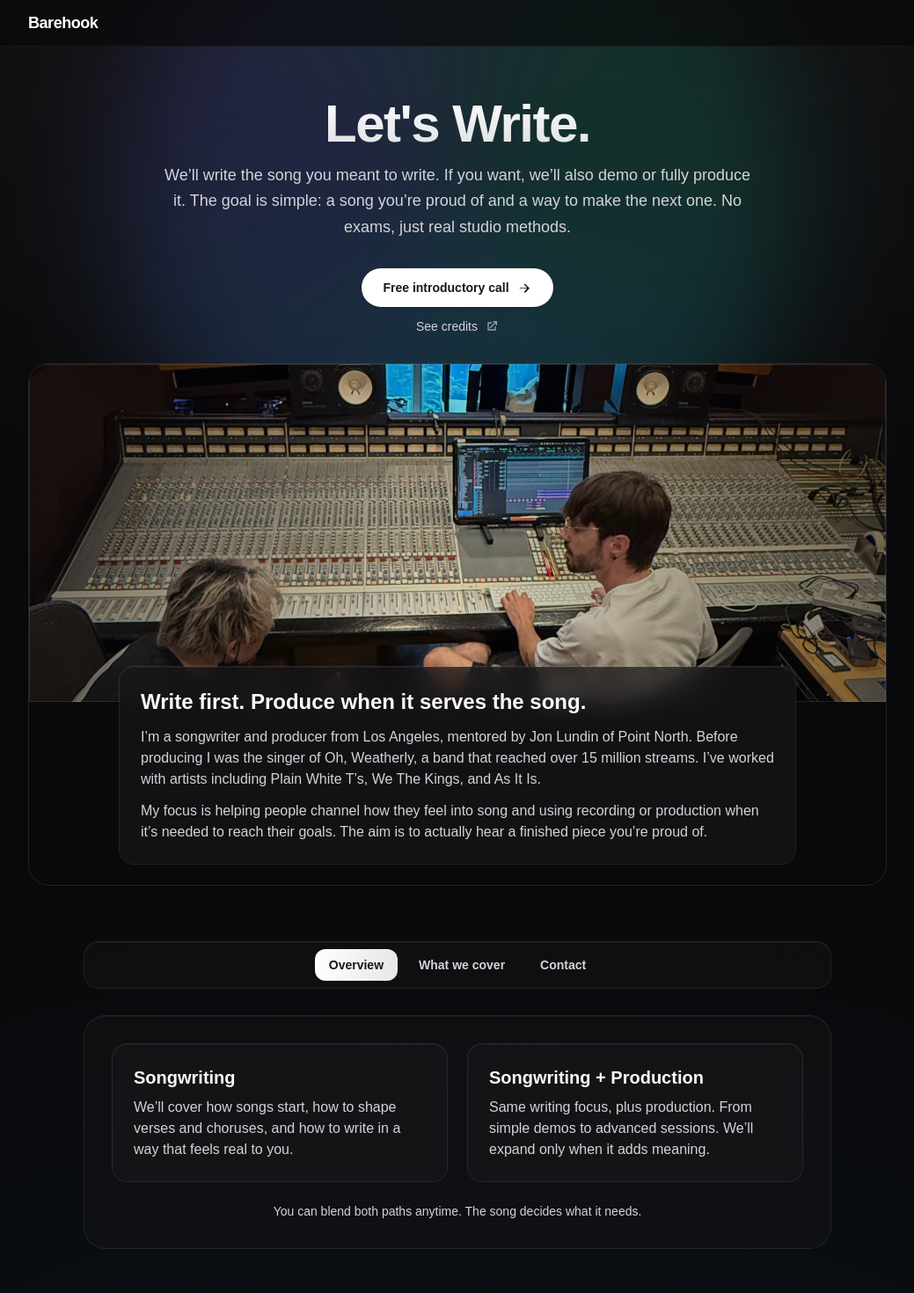
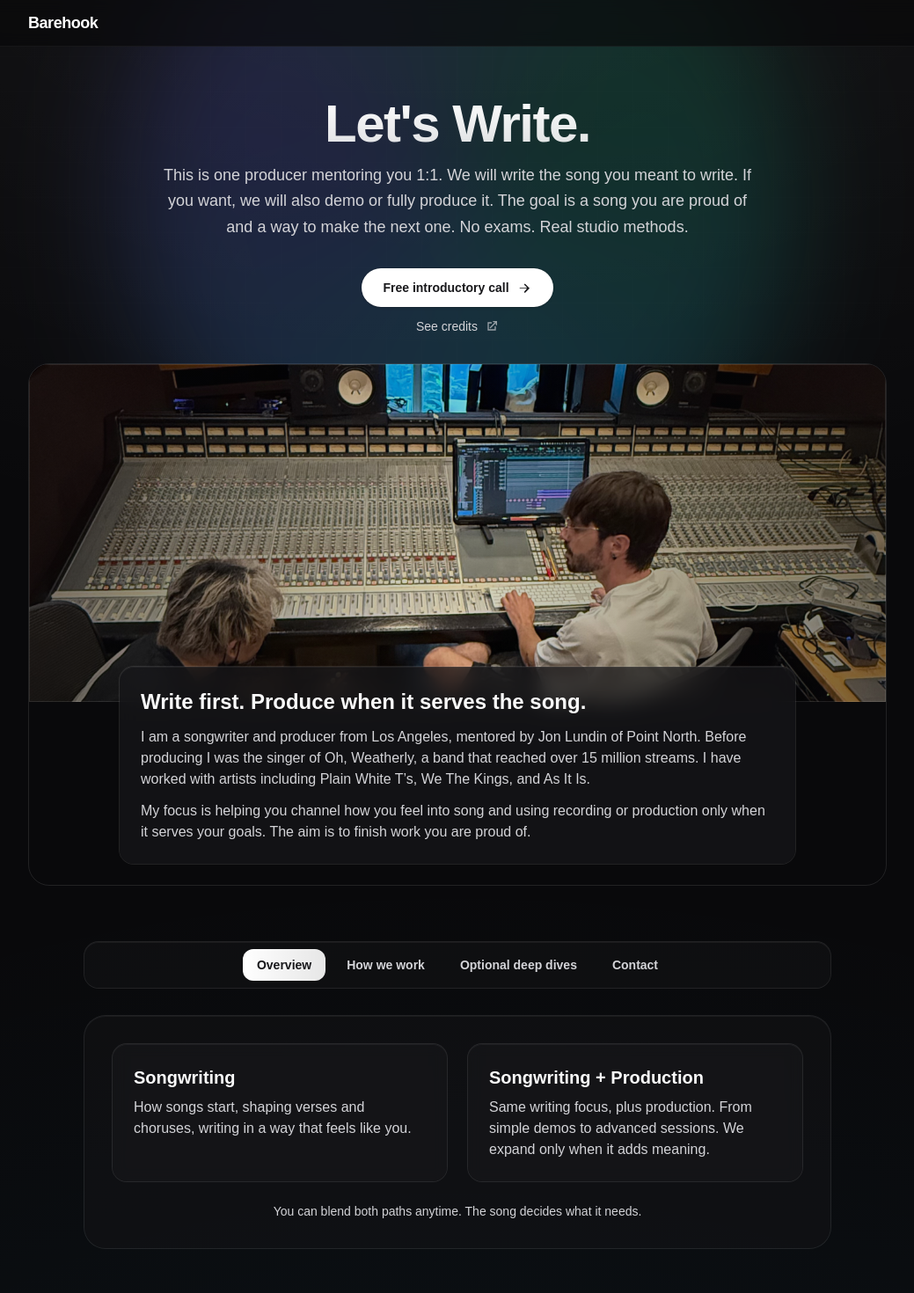
Before and after one commit to rosesblake/barehook, a Next.js app: page / in a window 1280 px wide. Shown: the top 1470 px of the page at 88% size, without its empty margins (120-1159 px from the left). Built offline with nearby package versions, Linux system fonts and the light colour scheme.

Commit message:
updated for production issues

```diff
--- a/src/app/page.tsx
+++ b/src/app/page.tsx
@@ -1,27 +1,37 @@
 "use client";
 
 import { useState } from "react";
-import { motion, AnimatePresence } from "framer-motion";
+import {
+  motion,
+  AnimatePresence,
+  cubicBezier,
+  type Variants,
+} from "framer-motion";
 import Image from "next/image";
 
 const tabs = [
   { key: "overview", label: "Overview" },
-  { key: "curriculum", label: "What we cover" }, // renamed label only
+  { key: "process", label: "How we work" },
+  { key: "deepdives", label: "Optional deep dives" },
   { key: "contact", label: "Contact" },
-];
+] as const;
 
-const fade = {
+const easePrimary = cubicBezier(0.22, 1, 0.36, 1);
+const easeRibbon = cubicBezier(0.16, 1, 0.3, 1);
+
+const fade: Variants = {
   initial: { opacity: 0, y: 12 },
   animate: {
     opacity: 1,
     y: 0,
-    transition: { duration: 0.45, ease: [0.22, 1, 0.36, 1] },
+    transition: { duration: 0.45, ease: easePrimary },
   },
   exit: { opacity: 0, y: -8, transition: { duration: 0.25 } },
 };
 
 export default function Page() {
-  const [active, setActive] = useState("overview");
+  const [active, setActive] =
+    useState<(typeof tabs)[number]["key"]>("overview");
 
   return (
     <main className="relative min-h-screen overflow-hidden bg-zinc-950 text-zinc-50 antialiased">
@@ -49,7 +59,7 @@ export default function Page() {
         <motion.h1
           initial={{ opacity: 0, y: 16 }}
           animate={{ opacity: 1, y: 0 }}
-          transition={{ duration: 0.6, ease: [0.22, 1, 0.36, 1] }}
+          transition={{ duration: 0.6, ease: easePrimary }}
           className="text-4xl md:text-6xl font-extrabold tracking-tight leading-[0.95]"
         >
           <span className="bg-clip-text text-transparent bg-[linear-gradient(180deg,#fff,rgba(255,255,255,0.85))]">
@@ -59,18 +69,19 @@ export default function Page() {
         <motion.p
           initial={{ opacity: 0, y: 8 }}
           animate={{ opacity: 1, y: 0 }}
-          transition={{ delay: 0.08, duration: 0.5 }}
+          transition={{ delay: 0.08, duration: 0.5, ease: easePrimary }}
           className="mx-auto mt-4 max-w-2xl text-base md:text-lg leading-relaxed text-zinc-300"
         >
-          We’ll write the song you meant to write. If you want, we’ll also demo
-          or fully produce it. The goal is simple: a song you’re proud of and a
-          way to make the next one. No exams, just real studio methods.
+          This is one producer mentoring you 1:1. We will write the song you
+          meant to write. If you want, we will also demo or fully produce it.
+          The goal is a song you are proud of and a way to make the next one. No
+          exams. Real studio methods.
         </motion.p>
 
         <motion.div
           initial={{ opacity: 0, y: 10 }}
           animate={{ opacity: 1, y: 0 }}
-          transition={{ delay: 0.16, duration: 0.5 }}
+          transition={{ delay: 0.16, duration: 0.5, ease: easePrimary }}
           className="mx-auto mt-8"
         >
           <a
@@ -120,7 +131,7 @@ export default function Page() {
             initial={{ scale: 1.05, opacity: 0.95 }}
             whileInView={{ scale: 1, opacity: 1 }}
             viewport={{ once: true, margin: "-10% 0%" }}
-            transition={{ duration: 0.9, ease: [0.16, 1, 0.3, 1] }}
+            transition={{ duration: 0.9, ease: easeRibbon }}
             className="group relative h-[18rem] md:h-[24rem] overflow-hidden"
           >
             <Image
@@ -141,17 +152,16 @@ export default function Page() {
                 Write first. Produce when it serves the song.
               </h3>
               <p className="mt-3 text-zinc-300">
-                I’m a songwriter and producer from Los Angeles, mentored by Jon
+                I am a songwriter and producer from Los Angeles, mentored by Jon
                 Lundin of Point North. Before producing I was the singer of Oh,
-                Weatherly, a band that reached over 15 million streams. I’ve
+                Weatherly, a band that reached over 15 million streams. I have
                 worked with artists including Plain White T’s, We The Kings, and
                 As It Is.
               </p>
               <p className="mt-3 text-zinc-300">
-                My focus is helping people channel how they feel into song and
-                using recording or production when it’s needed to reach their
-                goals. The aim is to actually hear a finished piece you’re proud
-                of.
+                My focus is helping you channel how you feel into song and using
+                recording or production only when it serves your goals. The aim
+                is to finish work you are proud of.
               </p>
             </div>
           </div>
@@ -198,9 +208,8 @@ export default function Page() {
                   <div className="rounded-2xl bg-zinc-900/60 p-6 backdrop-blur-sm ring-1 ring-white/10 shadow-[inset_0_1px_0_rgba(255,255,255,0.05)]">
                     <h3 className="text-xl font-semibold">Songwriting</h3>
                     <p className="mt-2 text-zinc-300">
-                      We’ll cover how songs start, how to shape verses and
-                      choruses, and how to write in a way that feels real to
-                      you.
+                      How songs start, shaping verses and choruses, writing in a
+                      way that feels like you.
                     </p>
                   </div>
                   <div className="rounded-2xl bg-zinc-900/60 p-6 backdrop-blur-sm ring-1 ring-white/10 shadow-[inset_0_1px_0_rgba(255,255,255,0.05)]">
@@ -209,7 +218,7 @@ export default function Page() {
                     </h3>
                     <p className="mt-2 text-zinc-300">
                       Same writing focus, plus production. From simple demos to
-                      advanced sessions. We’ll expand only when it adds meaning.
+                      advanced sessions. We expand only when it adds meaning.
                     </p>
                   </div>
                 </div>
@@ -220,41 +229,38 @@ export default function Page() {
               </motion.div>
             )}
 
-            {active === "curriculum" && (
+            {active === "process" && (
               <motion.div
-                key="curriculum"
+                key="process"
                 variants={fade}
                 initial="initial"
                 animate="animate"
                 exit="exit"
                 className="p-8"
               >
-                <h2 id="curriculum" className="text-center text-2xl font-bold">
-                  What we cover
-                </h2>
+                <h2 className="text-center text-2xl font-bold">How we work</h2>
                 <p className="mx-auto mt-3 max-w-2xl text-center text-zinc-300">
-                  Every artist starts from a different place. Some come in with
-                  full songs, others just a voice note or an idea. We start
-                  where you are and build from there, covering both the creative
-                  and practical sides of songwriting.
+                  It is just me mentoring you 1:1. You might come in with a full
+                  song, a voice note, or only a feeling. We start where you are
+                  and move at your pace. The shape below is typical, not a rule.
                 </p>
                 <div className="mx-auto mt-8 grid max-w-3xl gap-4">
                   {[
                     {
-                      t: "Understanding your voice as a writer",
-                      b: "We get to know what draws emotion out of you and what you want to say. This shapes the foundation of your songwriting.",
+                      t: "Get your voice on the table",
+                      b: "What moves you, what you want to say, and references that feel right. This anchors the writing.",
                     },
                     {
-                      t: "Songwriting fundamentals",
-                      b: "If you’re new, we cover melody, rhythm, chords, and how songs are built. If you already write, we focus on refining your instincts.",
+                      t: "Core writing skills",
+                      b: "Melody, rhythm, chords, structure. If you already write, we refine instincts and make the page sing.",
                     },
                     {
-                      t: "Building your sound",
-                      b: "You’ll learn how arrangement and production can shape a song without overcomplicating it. We add as much or as little as your goals need.",
+                      t: "Shape the record",
+                      b: "Arrangement and production choices that serve emotion. Add only what the song needs.",
                     },
                     {
-                      t: "Finishing with intention",
-                      b: "We bring the song to a place where it feels complete and honest, whether that’s a rough recording or a full demo. You develop the skills to create something authentic to you.",
+                      t: "Finish with intention",
+                      b: "Get to a real finish. Rough recording or full demo. Build repeatable habits so the next song comes easier.",
                     },
                   ].map((s, i) => (
                     <motion.div
@@ -271,8 +277,72 @@ export default function Page() {
                   ))}
                 </div>
                 <p className="mx-auto mt-6 max-w-2xl text-center text-sm text-zinc-400">
-                  Whether you’ve never opened a DAW or already produce, each
-                  session builds toward songs that feel real and sound like you.
+                  Whether you have never opened a DAW or already produce, we
+                  build toward songs that feel real and sound like you.
+                </p>
+              </motion.div>
+            )}
+
+            {active === "deepdives" && (
+              <motion.div
+                key="deepdives"
+                variants={fade}
+                initial="initial"
+                animate="animate"
+                exit="exit"
+                className="p-8"
+              >
+                <h2 className="text-center text-2xl font-bold">
+                  Optional deep dives
+                </h2>
+                <p className="mx-auto mt-3 max-w-2xl text-center text-zinc-300">
+                  Extras we can add if it helps your goals. These cover modern
+                  tools, the science of why songs work, and advanced production.
+                </p>
+
+                <div className="mx-auto mt-8 grid max-w-3xl gap-4">
+                  {[
+                    {
+                      t: "AI in songwriting and production",
+                      b: "Co-writing prompts, idea mining from voice notes, stem separation for practice, arrangement assistants, and simple guardrails for credits, rights, and privacy.",
+                    },
+                    {
+                      t: "Psychoacoustics and perception",
+                      b: "Masking, loudness, spatial cues, and why certain intervals hit. Use this to shape hook focus and mix moves that land.",
+                    },
+                    {
+                      t: "Advanced writing labs",
+                      b: "Prosody, motif development, tension and release, harmonic rhythm, reharmonization, secondary dominance, and tasteful modal color.",
+                    },
+                    {
+                      t: "Production master topics",
+                      b: "Gain staging that translates, transient and space design, parallel chains, mid side choices, stereo field management, phase awareness, and bounce workflows.",
+                    },
+                    {
+                      t: "Plugins and gear on a budget",
+                      b: "Best value chains under 100, free tools that punch up, utilities that matter, monitoring basics, and smart upgrade paths.",
+                    },
+                    {
+                      t: "Release pipeline",
+                      b: "From demo to master, loudness targets, export settings, metadata habits, and checklists for collaborators and distributors.",
+                    },
+                  ].map((s, i) => (
+                    <motion.div
+                      key={s.t}
+                      initial={{ opacity: 0, y: 12 }}
+                      whileInView={{ opacity: 1, y: 0 }}
+                      viewport={{ once: true, margin: "-10% 0%" }}
+                      transition={{ delay: i * 0.05, duration: 0.4 }}
+                      className="rounded-2xl bg-zinc-900/60 p-5 ring-1 ring-white/10 shadow-[inset_0_1px_0_rgba(255,255,255,0.05)]"
+                    >
+                      <div className="text-lg font-semibold">{s.t}</div>
+                      <p className="mt-1 text-zinc-300">{s.b}</p>
+                    </motion.div>
+                  ))}
+                </div>
+
+                <p className="mx-auto mt-6 max-w-2xl text-center text-sm text-zinc-400">
+                  Tell me what you want to prioritize in your intro email.
                 </p>
               </motion.div>
             )}
@@ -290,8 +360,8 @@ export default function Page() {
                   Start a conversation
                 </h2>
                 <p className="mx-auto mt-3 max-w-2xl text-zinc-300">
-                  Tell me where you’re at and what you want to make. I’ll reply
-                  with a short plan for the next few weeks.
+                  Tell me where you are at and what you want to make. I will
+                  reply with a short plan for the next few weeks.
                 </p>
                 <a
                   href="mailto:rosesblake@yahoo.com?subject=Barehook"
```
